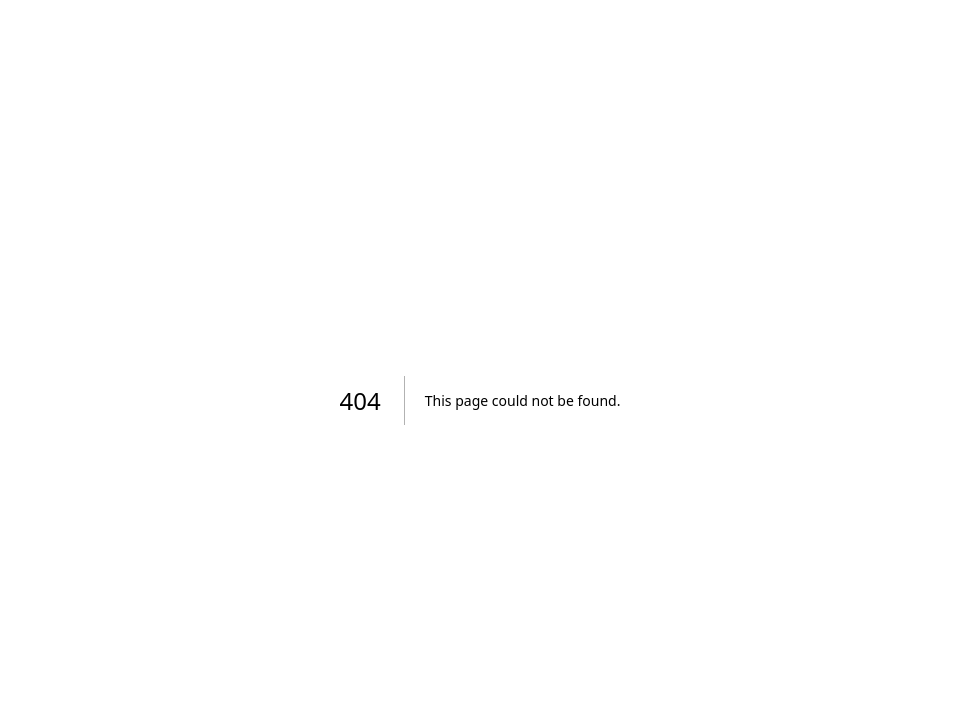
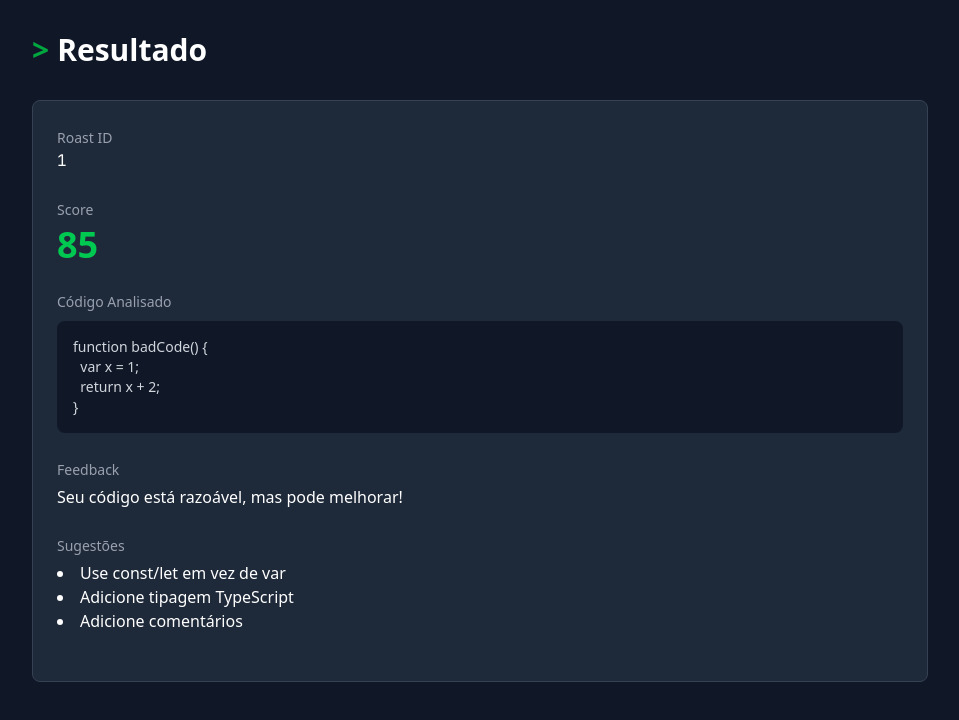
Before and after one commit to gallodev1994/nlw_operator, a Next.js app: page /result/1 in a window 1280 px wide. Before the commit this address had no page. Shown: the top 720 px of the page, without its empty margins (160-1119 px from the left). Built offline with nearby package versions, Linux system fonts and the light colour scheme.

Commit message:
feat: add result page with dynamic UUID parameter

```diff
--- /dev/null
+++ b/src/app/result/[id]/page.tsx
@@ -0,0 +1,59 @@
+export default async function ResultPage({
+  params,
+}: {
+  params: Promise<{ id: string }>;
+}) {
+  const { id } = await params;
+
+  return (
+    <main className="min-h-screen bg-gray-900 p-8">
+      <div className="max-w-4xl mx-auto">
+        <div className="flex items-center justify-between mb-8">
+          <h1 className="text-3xl font-bold text-white">
+            <span className="text-green-600 mr-2">{">"}</span>Resultado
+          </h1>
+        </div>
+
+        <div className="bg-gray-800 rounded-lg p-6 border border-gray-700">
+          <div className="mb-6">
+            <span className="text-gray-400 text-sm">Roast ID</span>
+            <p className="text-white font-mono">{id}</p>
+          </div>
+
+          <div className="mb-6">
+            <span className="text-gray-400 text-sm">Score</span>
+            <p className="text-4xl font-bold text-green-500 mt-1">85</p>
+          </div>
+
+          <div className="mb-6">
+            <span className="text-gray-400 text-sm">Código Analisado</span>
+            <div className="mt-2 bg-gray-900 rounded-lg p-4">
+              <pre className="text-gray-300 text-sm overflow-x-auto">
+                {`function badCode() {
+  var x = 1;
+  return x + 2;
+}`}
+              </pre>
+            </div>
+          </div>
+
+          <div className="mb-6">
+            <span className="text-gray-400 text-sm">Feedback</span>
+            <p className="text-white mt-1">
+              Seu código está razoável, mas pode melhorar!
+            </p>
+          </div>
+
+          <div className="mb-6">
+            <span className="text-gray-400 text-sm">Sugestões</span>
+            <ul className="text-white mt-1 list-disc list-inside">
+              <li>Use const/let em vez de var</li>
+              <li>Adicione tipagem TypeScript</li>
+              <li>Adicione comentários</li>
+            </ul>
+          </div>
+        </div>
+      </div>
+    </main>
+  );
+}
```
